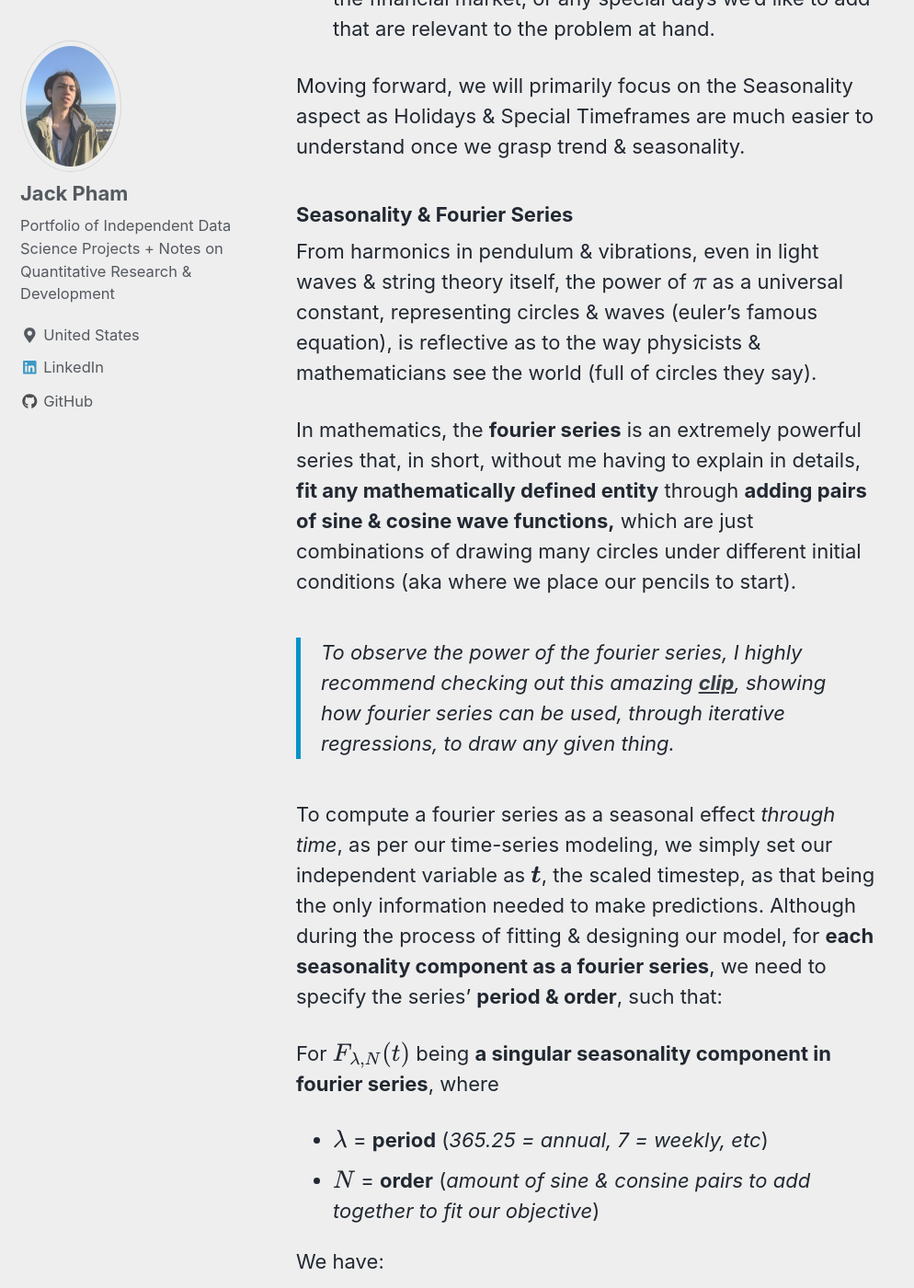
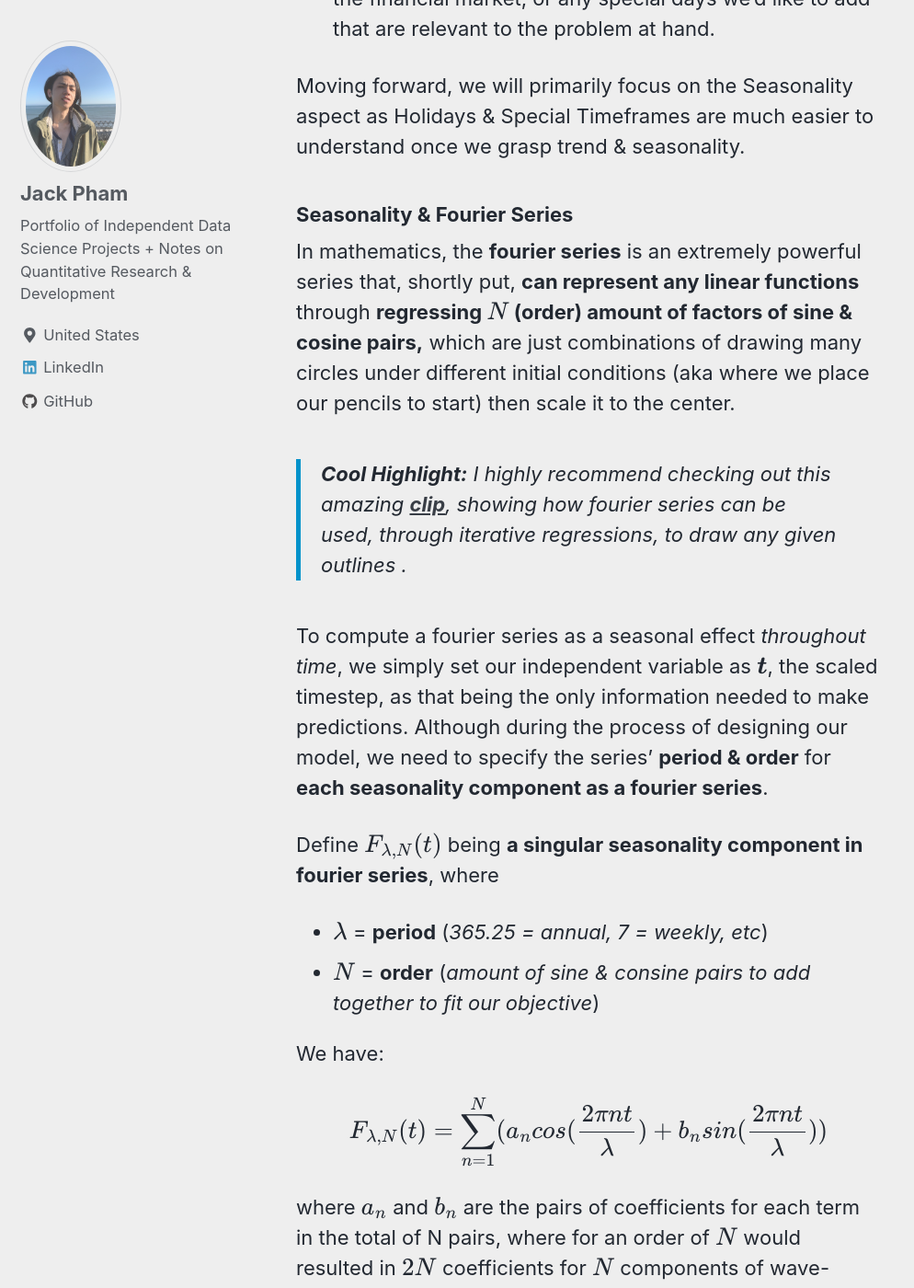
Before and after one commit to jp-quant/jp-quant.github.io, a Jekyll site: the page built from _posts/2020-09-18-fbprophet_bayesian_glm.md, in a window 1280 px wide and 1400 px high, scrolled down 17140 px. Shown: the whole window at 92% size, without its empty margins (0-994 px from the left). Built offline with Jekyll 4.4.1, drawn with Linux system fonts in a browser that asks for light colours; nearby versions of some CDN libraries; formulas are drawn with MathJax 3; some of the changed text lies outside the part shown.

Commit message:
glm updates

```diff
--- a/_posts/2020-09-18-fbprophet_bayesian_glm.md
+++ b/_posts/2020-09-18-fbprophet_bayesian_glm.md
@@ -272,15 +272,13 @@ Moving forward, we will primarily focus on the Seasonality aspect as Holidays &
 
 ### Seasonality & Fourier Series
 
-From harmonics in pendulum & vibrations, even in light waves & string theory itself, the power of $$\pi$$ as a universal constant, representing circles & waves (euler's famous equation), is reflective as to the way physicists & mathematicians see the world (full of circles they say).
+In mathematics, the **fourier series** is an extremely powerful series that, shortly put, **can represent any linear functions** through **regressing $$N$$ (order) amount of factors of sine & cosine pairs,** which are just combinations of drawing many circles under different initial conditions (aka where we place our pencils to start) then scale it to the center.
 
-In mathematics, the **fourier series** is an extremely powerful series that, in short, without me having to explain in details, **fit any mathematically defined entity** through **adding pairs of sine & cosine wave functions,** which are just combinations of drawing many circles under different initial conditions (aka where we place our pencils to start).
+> **Cool Highlight:** I highly recommend checking out this amazing [**clip**](https://www.youtube.com/watch?v=ds0cmAV-Yek&t=416s&ab_channel=SmarterEveryDay), showing how fourier series can be used, through iterative regressions, to draw any given outlines .
 
-> To observe the power of the fourier series, I highly recommend checking out this amazing [**clip**](https://www.youtube.com/watch?v=ds0cmAV-Yek&t=416s&ab_channel=SmarterEveryDay), showing how fourier series can be used, through iterative regressions, to draw any given thing.
+To compute a fourier series as a seasonal effect *throughout time*, we simply set our independent variable as $$\boldsymbol{t}$$, the scaled timestep, as that being the only information needed to make predictions. Although during the process of designing our model, we need to specify the series' **period & order** for **each seasonality component as a fourier series**.
 
-To compute a fourier series as a seasonal effect *through time*, as per our time-series modeling, we simply set our independent variable as $$\boldsymbol{t}$$, the scaled timestep, as that being the only information needed to make predictions. Although during the process of fitting & designing our model, for **each seasonality component as a fourier series**, we need to specify the series' **period & order**, such that:
-
-For $$F_{\lambda,N}(t)$$ being **a singular seasonality component in fourier series**, where
+Define $$F_{\lambda,N}(t)$$ being **a singular seasonality component in fourier series**, where
 
 - $$\lambda$$ = **period** (*365.25 = annual, 7 = weekly, etc*)
 - $$N$$ = **order** (*amount of sine & consine pairs to add together to fit our objective*)
@@ -289,23 +287,27 @@ We have:
 
 $$F_{\lambda,N}(t) = \sum_{n=1}^{N}(a_{n} cos(\frac{2\pi nt}{\lambda}) + b_{n}sin(\frac{2\pi nt}{\lambda}))$$
 
-where $$a_n$$ and $$b_n$$ are the pairs of coefficients for each term in the total of N pairs, where for an order $$N$$ would resulted in $$2N$$ coefficients. Using the advantage of matrices, we set the coefficients $$a_n$$ and $$b_n$$ as a *multi-dimensional* **prior** in our seasonality model (like $$\delta$$ in the trend model) as:
+where $$a_n$$ and $$b_n$$ are the pairs of coefficients for each term in the total of N pairs, where for an order of $$N$$ would resulted in $$2N$$ coefficients for $$N$$ components of wave-pairs. Using the advantage of matrices, we set the coefficients $$a_n$$ and $$b_n$$ as a *$$2N$$-dimensional* **prior** in our seasonality model (like $$\delta$$ in the trend model) as:
 
 $$\boldsymbol{\beta} \sim \mathcal{N}(0,\phi)$$
 
-where $$\phi$$ is the scale hyperparameter, similar to $$\theta$$ in our trend model above. Like $$\theta = 5$$ being recommended as default by fbprophet, $$\boldsymbol{\beta}$$'s scale $$\phi$$ is defaulted as $$\phi = 10$$, thus we define our prior $$\boldsymbol{\beta}$$, with the default scale, as:
+where $$\phi$$ is the scale hyperparameter, similar to $$\theta$$ in our trend model above. While $$\theta = 5$$ being recommended as default by fbprophet, $$\boldsymbol{\beta}$$'s scale $$\phi$$ is defaulted as $$\phi = 10$$. We define our prior $$\boldsymbol{\beta}$$, with the default scale, as:
 
 $$\boldsymbol{\beta} \sim \mathcal{N}(0,10)$$
 
 $$\boldsymbol{\beta} \in \mathbb{R}^{2N}, \boldsymbol{\beta} = a_1, b_1, …, a_n, b_n$$
 
-where for **each seasonality component** as a fourier series with specified $$\lambda$$ & $$N$$, we define:
+As **each seasonality component $$\sim$$ each fourier series with specified $$\lambda$$ & $$N$$**, for any given $$t$$, each component will have a transformed tensor from such $$t$$, being
 
-$$X(t) = [cos(\frac{2\pi 1t}{\lambda}), sin(\frac{2\pi 1t}{\lambda}),…,cos(\frac{2\pi Nt}{\lambda}),sin(\frac{2\pi Nt}{\lambda})]$$
+$$X(t) = [ cos(\frac{2\pi 1t}{\lambda}), sin(\frac{2\pi 1t}{\lambda}),…,cos(\frac{2\pi Nt}{\lambda}),sin(\frac{2\pi Nt}{\lambda}) ]$$
 
-Thus, the seasonality component, in fourier series, $$F_{\lambda,N}(t)$$ is simply represented as:
+Thus, the seasonality component, in fourier series, $$F_{\lambda,N}(t)$$, with the followed $$X(t)$$, resulted in:
 
 $$X(t) \boldsymbol{\beta} = \sum_{n=1}^{N}(a_{n} cos(\frac{2\pi nt}{\lambda}) + b_{n}sin(\frac{2\pi nt}{\lambda}))$$
+
+or simmply put:
+
+$$F_{\lambda,N}(t) = X(t) \boldsymbol{\beta}$$
 
 ### Demonstrating Seasonality as Fourier Series
 
```
